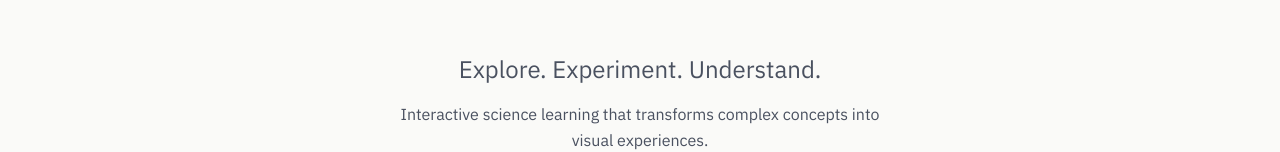
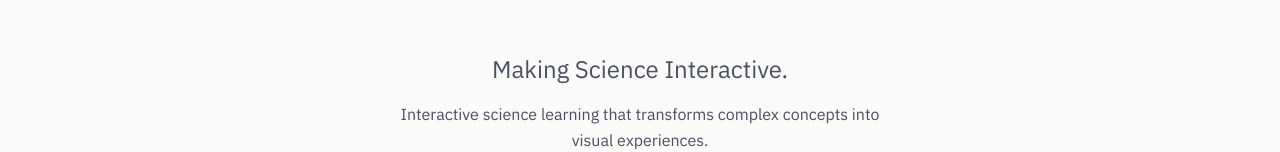
Before and after one commit to e-labschool/e-lab, a React (Vite) app: page / in a window 1280 px wide. Shown: the part 284-436 px from the top of the page. Built offline with nearby package versions, Linux system fonts and the light colour scheme.

Commit message:
Update Hero.jsx

```diff
--- a/src/components/homepage/Hero.jsx
+++ b/src/components/homepage/Hero.jsx
@@ -15,7 +15,7 @@ export default function Hero() {
           />
         </span>
         <p className="mt-8 text-xl text-[var(--color-ink-soft)] md:text-2xl">
-          Explore. Experiment. Understand.
+          Making Science Interactive.
         </p>
         <p className="mt-4 max-w-lg text-base leading-relaxed text-[var(--color-ink-soft)]">
           Interactive science learning that transforms complex concepts into visual
```
